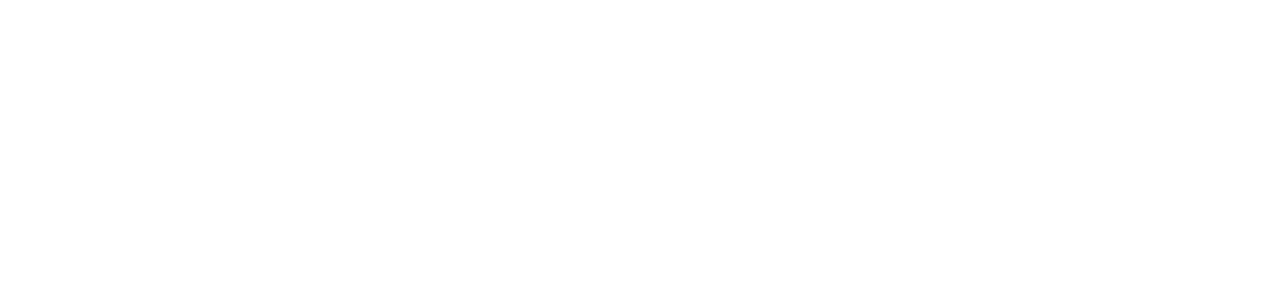
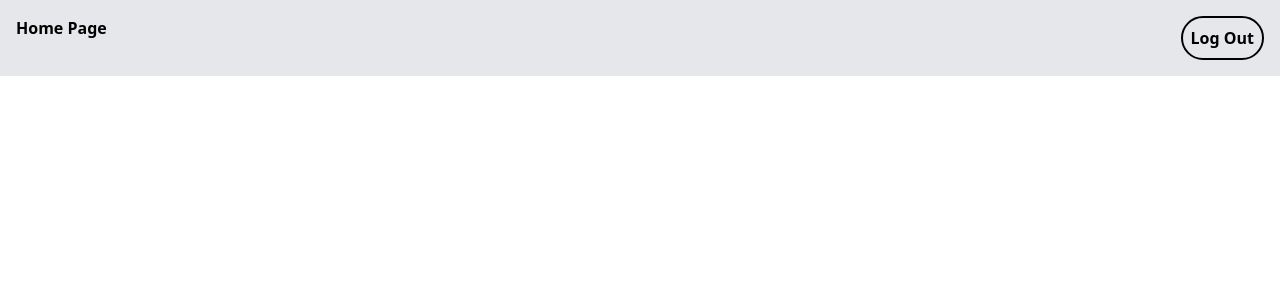
Before and after one commit to rahanyas/reactAdmin-panel, a React (Vite) app in the folder frontend/: page /home in a window 1280 px wide. Before the commit this address had no page. Shown: the top 300 px of the page. Built offline with nearby package versions, Linux system fonts and the light colour scheme.

Commit message:
created context for user and backend login for signup & login

```diff
--- a/frontend/src/App.jsx
+++ b/frontend/src/App.jsx
@@ -1,20 +1,25 @@
 import { BrowserRouter, Routes, Route } from 'react-router-dom'
 import { Fragment } from 'react'
+import { UserProvider } from './context/UserContext'
 import Login from './Pages/Login'
 import SignIn from './Pages/SignIn'
 
 import './App.css'
+import Home from './Pages/Home'
 
 function App() {
 
   return (
    <Fragment>
+    <UserProvider>
        <BrowserRouter>
        <Routes>
            <Route path='' element={<Login/>}/>
            <Route path='/signIn' element={<SignIn/>}/>
+           <Route path='/home' element={<Home/>} />
        </Routes>
        </BrowserRouter>
+    </UserProvider>
    </Fragment>
   )
 }
--- /dev/null
+++ b/frontend/src/Pages/Home.jsx
@@ -0,0 +1,16 @@
+import Navbar from "../components/Navbar";
+import useUser from "../context/UserContext";
+
+const Home = () => {
+  const {user} = useUser()
+  return (
+    <div>
+       <Navbar />
+       {user && <div>
+            <h1>{user.name}</h1>
+       </div> }
+    </div>
+  )
+};
+
+export default Home
--- a/frontend/src/Pages/Login.jsx
+++ b/frontend/src/Pages/Login.jsx
@@ -1,8 +1,11 @@
 import { useState } from "react";
-import { Link } from "react-router-dom";
-
+import { Link, useNavigate } from "react-router-dom";
+import useUser from "../context/UserContext";
 const Login = () => {
 
+  const navigate = useNavigate();
+
+   const {setUser} = useUser();
   const [email, setEmail] = useState('');
   const [password, setPassword] = useState('');
   const [isError, setIsError] = useState('');
@@ -20,10 +23,14 @@ const Login = () => {
 
       const json = await response.json();
       console.log(json);
+
       if (!response.ok) {
         setIsError(json.msg);
+
       } else {
-        setIsError(''); // Clear the error message if login is successful
+        setIsError('');
+        setUser(json.user)
+        navigate('/home')
       }
 
     } catch (error) {
@@ -58,7 +65,7 @@ const Login = () => {
           />
           <button
             type="submit"
-            className="bg-blue-500 text-white py-2 rounded-lg hover:bg-blue-600 transition duration-300"
+            className="bg-blue-500 text-white py-2 rounded-lg hover:bg-blue-600 transition duration-300 cursor-pointer"
           >
             Log In
           </button>
--- a/frontend/src/Pages/SignIn.jsx
+++ b/frontend/src/Pages/SignIn.jsx
@@ -1,7 +1,10 @@
 import { Link } from "react-router-dom";
 import { useState } from "react";
+import useUser from "../context/UserContext";
 
 const SignIn = () => {
+
+  const {setUser} = useUser();
 
   const [name, setName] = useState('');
   const [email, setEmail] = useState('');
@@ -29,6 +32,7 @@ try {
   if(!response.ok){
     setIsError(json.message)
   }
+  setUser(json.user)
 } catch (error) {
   setIsError(error.message)
 }
--- a/frontend/src/components/Navbar.jsx
+++ b/frontend/src/components/Navbar.jsx
@@ -1,9 +1,12 @@
-
+import { Link } from "react-router-dom";
 
 const Navbar = () => {
   return (
-    <div>
-        <h1>this is navbar component</h1>
+    <div className="flex justify-between p-4 bg-gray-200">
+      <Link to='/home'>
+      <h1 className="capitalize font-semibold">home page</h1>
+      </Link>
+      <button className="border-2 p-2 rounded-full cursor-pointer capitalize font-semibold">log out</button>
     </div>
   )
 };
--- /dev/null
+++ b/frontend/src/context/UserContext.jsx
@@ -0,0 +1,19 @@
+
+import { createContext, useContext, useState } from "react";
+
+export const UserContext = createContext(null);
+
+export const UserProvider = ({children}) => {
+     const [user, setUser] = useState(null)
+
+     return (
+
+     <UserContext.Provider value={{user, setUser}}>
+            {children}
+     </UserContext.Provider>
+     )
+};
+
+export default function useUser (){
+  return useContext(UserContext)
+}
```
Also changed, not shown: 1 other file (tests, documents, lock files or other folders).
